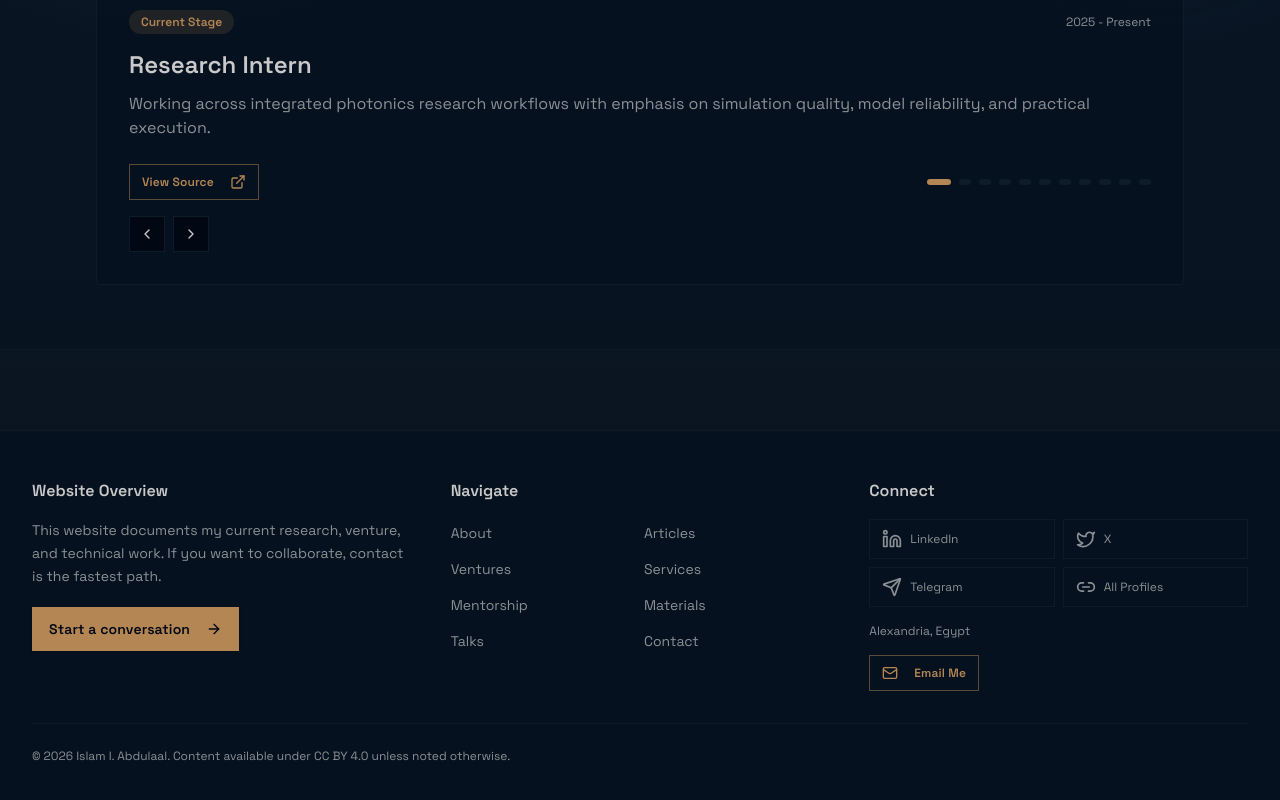
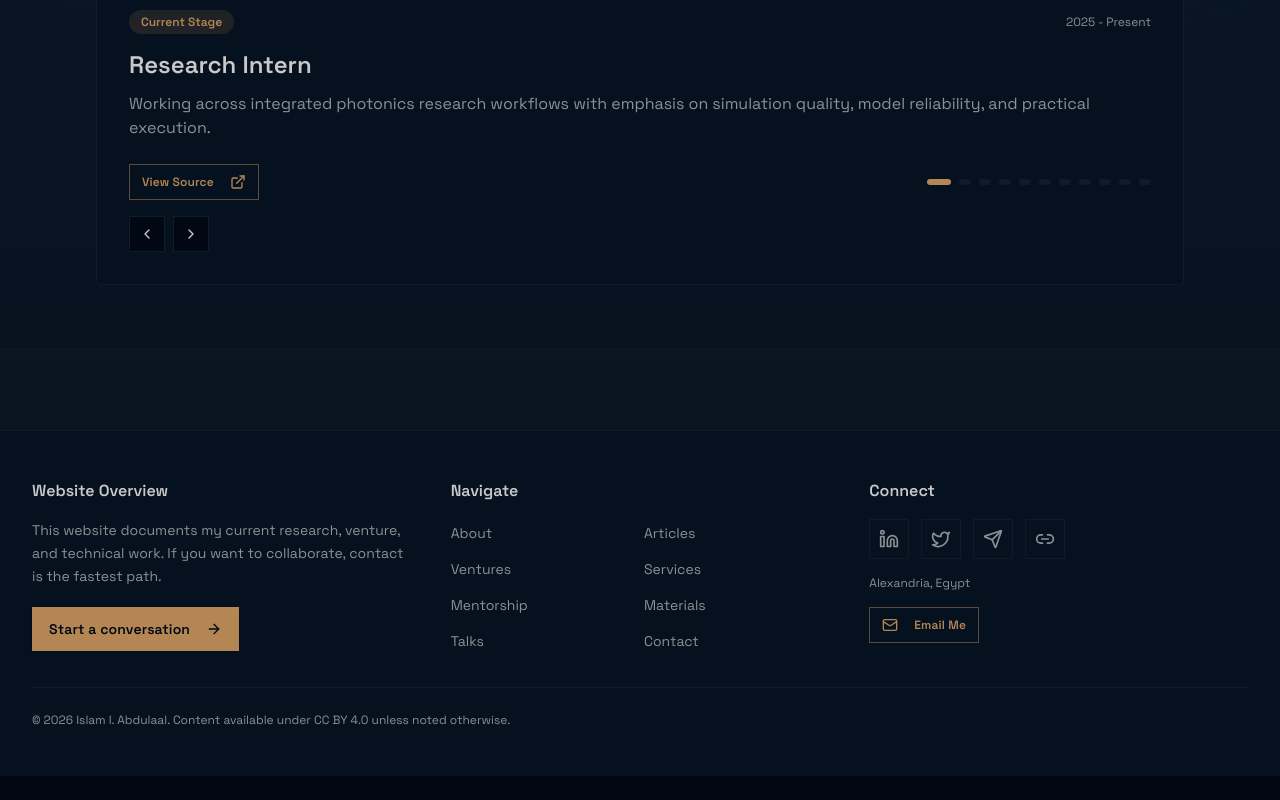
Before and after one commit to iabdul-aal/iabdul-aal.github.io, a Next.js app: page / in a window 1280 px wide. Shown: the part 1884-2684 px from the top of the page. After the commit the page ends 2660 px from the top, so only its background shows below. Built offline with nearby package versions, Linux system fonts and the light colour scheme.

Commit message:
style: revert footer connect links to icon-only buttons

```diff
--- a/components/footer.tsx
+++ b/components/footer.tsx
@@ -57,7 +57,7 @@ export function Footer() {
 
           <section>
             <h2 className="font-semibold text-foreground mb-4">Connect</h2>
-            <div className="grid grid-cols-2 gap-2">
+            <div className="flex flex-wrap items-center gap-3">
               {connectLinks.map((item) => {
                 const Icon = item.icon
                 return (
@@ -66,12 +66,11 @@ export function Footer() {
                     href={item.href}
                     target="_blank"
                     rel="noopener noreferrer"
-                    className="inline-flex h-10 items-center gap-2 rounded-md border border-border px-3 text-xs text-muted-foreground hover:text-accent hover:border-accent/50 transition-colors"
+                    className="inline-flex h-10 w-10 items-center justify-center rounded-md border border-border text-muted-foreground hover:text-accent hover:border-accent/50 transition-colors"
                     aria-label={item.name}
                     title={item.name}
                   >
                     <Icon className="w-5 h-5" />
-                    <span>{item.name}</span>
                   </a>
                 )
               })}
```
